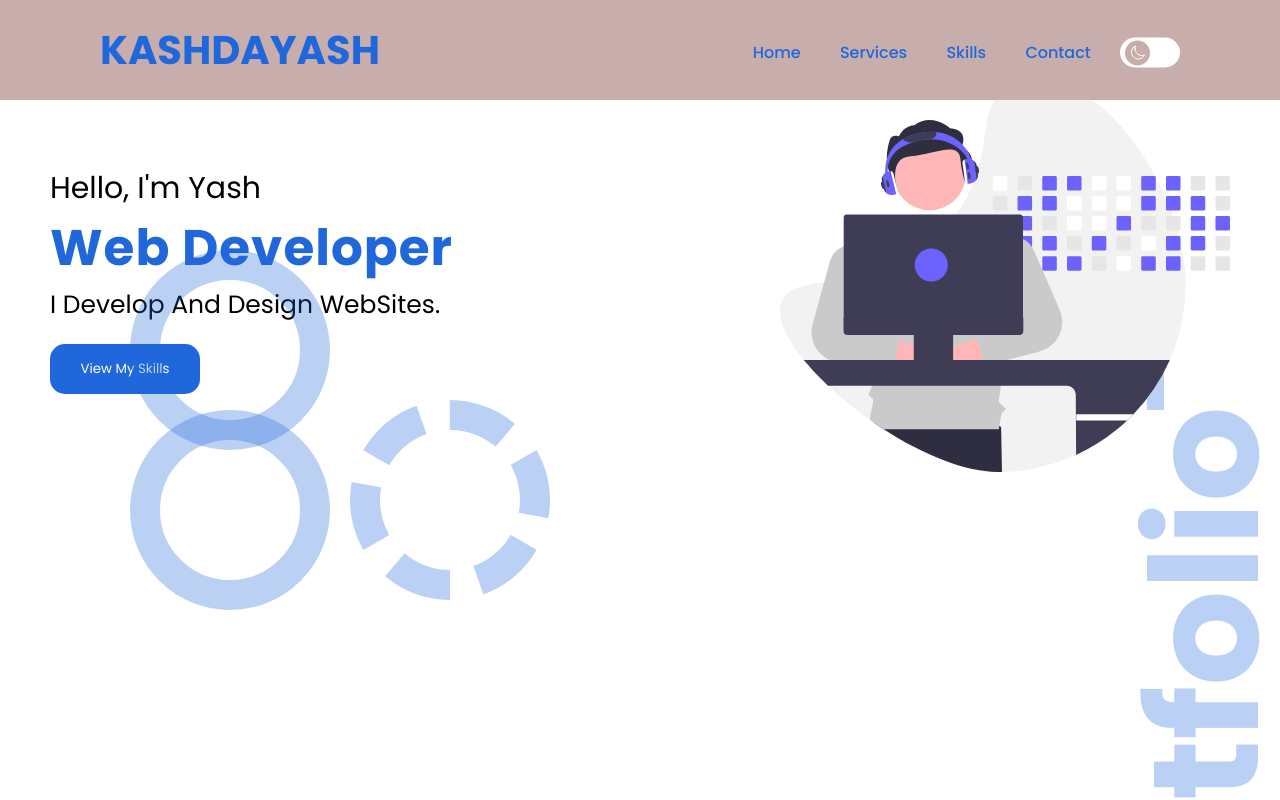
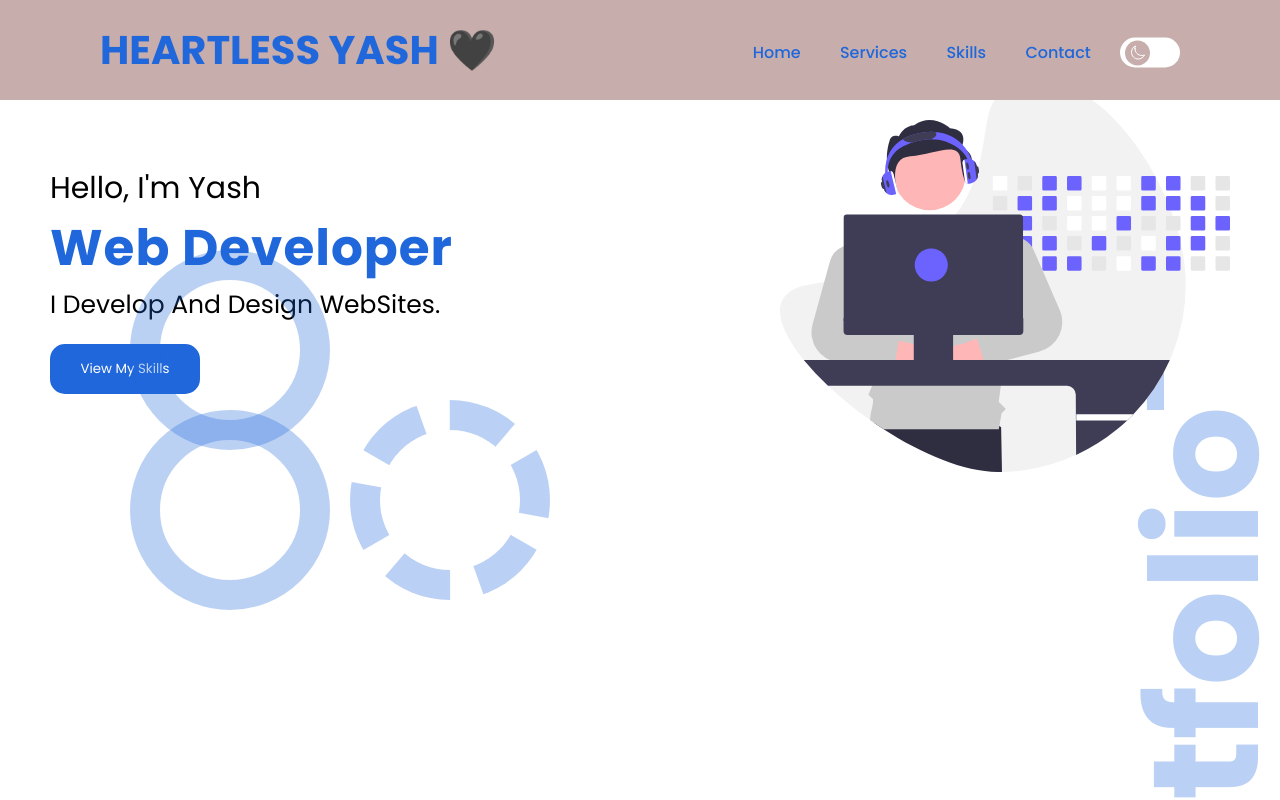
Before and after one commit to YashRaaj1/life, a plain HTML site: page index.html in a window 1280 px wide. Shown: the top 800 px of the page. Drawn offline with nearby package versions, Linux system fonts and the light colour scheme.

Commit message:
Update index.html

```diff
--- a/index.html
+++ b/index.html
@@ -12,7 +12,7 @@
 <body>
   <i class="uil uil-angle-up up"></i>
   <header>
-    <h2>KashDaYash</h2>
+    <h2>Heartless Yash 🖤 </h2>
     <ul>
       <li><a href="#home" id="nav1">Home</a></li>
       <li><a href="#services" id="nav2">Services</a></li>
```
